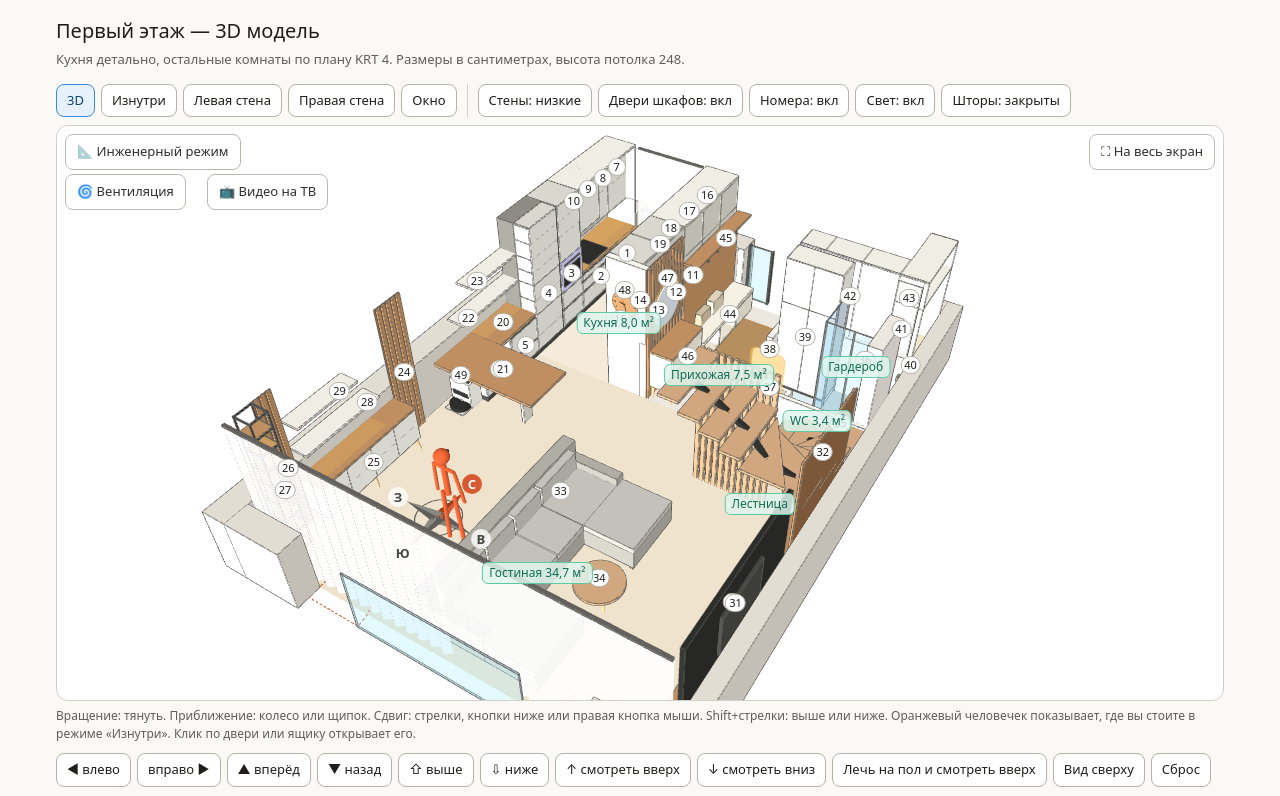
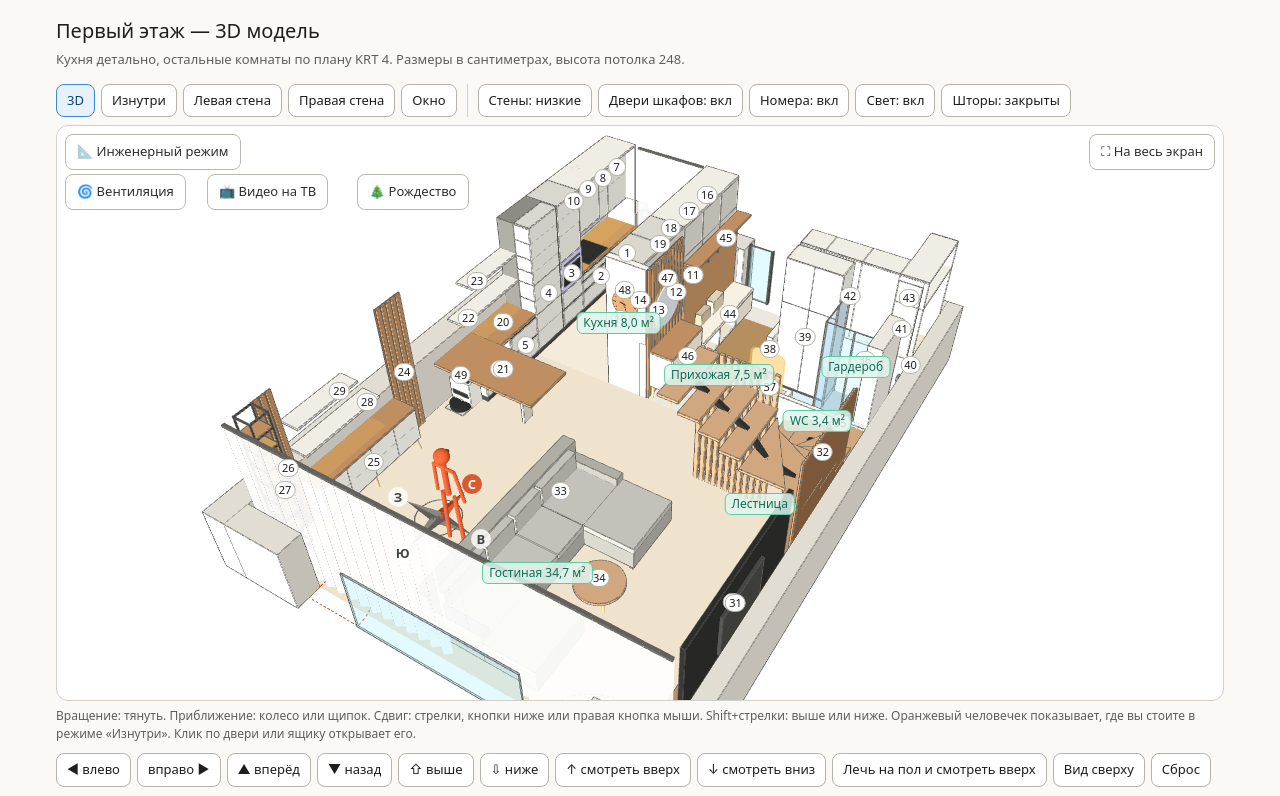
Before and after one commit to AlDrac/home-design, a plain HTML site: page index.html in a window 1280 px wide. Shown: the top 796 px of the page. Drawn offline with nearby package versions, Linux system fonts and the light colour scheme.

Commit message:
Add Christmas mode

```diff
--- a/index.html
+++ b/index.html
@@ -36,7 +36,7 @@ h1{font-size:20px;font-weight:500;margin:0 0 4px}
 .vlb,.vla{position:absolute;transform:translate(-50%,-100%);font-size:10.5px;font-weight:500;border-radius:4px;padding:1px 5px;white-space:nowrap;pointer-events:none;max-width:260px}
 .vlb{color:#0C447C;background:rgba(230,241,251,.92);border:1px solid #85B7EB}
 .vla{color:#633806;background:rgba(250,238,218,.92);border:1px solid #EF9F27}
-#venb{top:48px;left:8px}#tvb{top:48px;left:150px}#tvs{top:88px;left:8px;display:none}
+#venb{top:48px;left:8px}#tvb{top:48px;left:150px}#tvs{top:88px;left:8px;display:none}#xmb{top:48px;left:300px}
 #cap{font-size:12px;color:var(--tx2);padding:6px 0}
 #lg{display:grid;grid-template-columns:repeat(auto-fill,minmax(260px,1fr));gap:2px 16px;font-size:13px;color:var(--tx2);padding:8px 0}
 #lg b{color:var(--tx);font-weight:500}
@@ -48,7 +48,7 @@ h2{font-size:15px;font-weight:500;margin:14px 0 2px}
 <h1>Первый этаж — 3D модель</h1>
 <p class="sub">Кухня детально, остальные комнаты по плану KRT 4. Размеры в сантиметрах, высота потолка 248.</p>
 <div class="vb" id="vb"></div>
-<div id="wrap"><div id="cv" tabindex="0"></div><div id="ov"></div><div id="joy"><div id="joyk"></div></div><button id="engb" class="ovb">📐 Инженерный режим</button><button id="venb" class="ovb">🌀 Вентиляция</button><button id="tvb" class="ovb">📺 Видео на ТВ</button><button id="tvs" class="ovb">🔇 Звук выкл</button><input id="tvf" type="file" accept="video/*,image/*" style="display:none"><button id="rulb" class="ovb">📏 Рулетка</button><button id="fsm" class="ovb">Изнутри</button><button id="fsb" class="ovb">⛶ На весь экран</button></div>
+<div id="wrap"><div id="cv" tabindex="0"></div><div id="ov"></div><div id="joy"><div id="joyk"></div></div><button id="engb" class="ovb">📐 Инженерный режим</button><button id="venb" class="ovb">🌀 Вентиляция</button><button id="tvb" class="ovb">📺 Видео на ТВ</button><button id="tvs" class="ovb">🔇 Звук выкл</button><button id="xmb" class="ovb">🎄 Рождество</button><input id="tvf" type="file" accept="video/*,image/*" style="display:none"><button id="rulb" class="ovb">📏 Рулетка</button><button id="fsm" class="ovb">Изнутри</button><button id="fsb" class="ovb">⛶ На весь экран</button></div>
 <div id="cap"></div>
 <div class="vb" id="pad"></div>
 <div style="display:flex;align-items:center;gap:10px;font-size:13px;color:var(--tx2);padding:4px 0 8px"><label for="epw">Панель у лестницы (№32), ширина:</label><input id="epw" type="range" min="40" max="220" step="1" value="160" style="flex:1;max-width:320px"><span id="epwv" style="color:var(--tx);min-width:60px">160 см</span></div>
@@ -324,10 +324,10 @@ bx(G.L,'L',0,82,176,60,59.5,60,CAB);
  lbox(pv,'L',0,0,176.3,1.95,59.5,59.4,APF);lbox(pv,'L',1.95,8,182,0.4,34,48,0x2C2C2A);lbox(pv,'L',2,50,184,2.5,1.5,44,DARK);})();
 U({s:'L',z:176,w:60,y:141.5,h:106.5,x1:60,sh:[48.5,77.5],nh:1,kind:'dstack',ys:[[141.5,248]]});
 bx(G.L,'L',0,0,236,31,248,74,SH);
-U({s:'L',z:236,w:74,hmax:1,dz0:3,nh:1,y:10,h:238,x0:31,x1:60,sh:[28,72,100,131.5,155,180,209],kind:'dstack',ys:[[10,82],[82,141.5],[141.5,248]]});
-U({s:'L',z:310,w:70,y:10,h:72,x1:60,solid:1,gola:1,kind:'drawers',ys:[[10,38],[38,82]],base:1});
-U({s:'L',z:380,w:70,y:10,h:28,x1:60,solid:1,gola:1,kind:'drawers',ys:[[10,38]],base:1});
-U({s:'L',z:380,w:70,y:38,h:44,x1:60,kind:'open'});
+U({s:'L',z:236,w:74,hmax:1,dz0:3,nh:1,y:10,h:238,x0:31,x1:60,sh:[36,72,100,131.5,155,180,209],kind:'dstack',ys:[[10,82],[82,141.5],[141.5,248]]});
+U({s:'L',z:310,w:70,y:10,h:72,x1:60,solid:1,gola:1,kind:'drawers',ys:[[10,46],[46,82]],base:1});
+U({s:'L',z:380,w:70,y:10,h:36,x1:60,solid:1,gola:1,kind:'drawers',ys:[[10,46]],base:1});
+U({s:'L',z:380,w:70,y:46,h:36,x1:60,kind:'open'});
 box(G.L,0,82,0,60,4,176,TOP);
 box(G.L,0,82,310,60,4,95,TOP);
 bx(G.L,'L',0,140,310,31,3,140,FR);
@@ -841,6 +841,36 @@ G.VN=new THREE.Group();scene.add(G.VN);
 })();
 G.VN.visible=false;
 
+/* ---------- Рождественский режим ---------- */
+let xmas=false;
+G.XM=new THREE.Group();scene.add(G.XM);G.XM.visible=false;
+(()=>{let seed=7;const rnd=()=>{seed=(seed*9301+49297)%233280;return seed/233280;};
+ const cx=220,cz=808,TH=150;
+ const mat=c=>new THREE.MeshLambertMaterial({color:c});
+ const st=new THREE.Mesh(new THREE.CylinderGeometry(16,20,10,20),mat(0x8A2B1E));st.position.set(cx,5,cz);G.XM.add(st);
+ const tr=new THREE.Mesh(new THREE.CylinderGeometry(3,3.5,20,10),mat(0x6B4A2E));tr.position.set(cx,15,cz);G.XM.add(tr);
+ [[40,62,22],[33,52,62],[25,42,95],[16,32,123]].forEach(([r,h,y])=>{const c=new THREE.Mesh(new THREE.ConeGeometry(r,h,20),mat(0x2F6B3A));c.position.set(cx,y+h/2,cz);G.XM.add(c);});
+ const starM=new THREE.MeshBasicMaterial({color:0xFFD34D});
+ const sh=new THREE.Shape();for(let i=0;i<10;i++){const a=i*Math.PI/5+Math.PI/2,r=i%2?3.2:7.5;const x=Math.cos(a)*r,y=Math.sin(a)*r;i?sh.lineTo(x,y):sh.moveTo(x,y);}
+ const star=new THREE.Mesh(new THREE.ExtrudeGeometry(sh,{depth:1.5,bevelEnabled:false}),starM);star.position.set(cx,TH+12,cz);star.rotation.y=Math.PI/2;G.XM.add(star);
+ const cols=[0xD85A30,0xE24B4A,0xFFD34D,0x378ADD,0xF1EFE8,0xD4537E];
+ for(let i=0;i<70;i++){const t=rnd(),y=24+t*120,r=40*(1-t*0.82)*(0.92+rnd()*0.08),a=rnd()*Math.PI*2;
+  const isL=i%2===0,m=new THREE.Mesh(new THREE.SphereGeometry(isL?1.1:2.2,10,8),isL?new THREE.MeshBasicMaterial({color:0xFFE08A}):mat(cols[i%cols.length]));
+  m.position.set(cx+Math.cos(a)*r,y,cz+Math.sin(a)*r);G.XM.add(m);}
+ [[200,830,0xE24B4A],[238,826,0x378ADD],[214,786,0xFFD34D]].forEach(([x,z,c])=>{const b=new THREE.Mesh(new THREE.BoxGeometry(16,12,16),mat(c));b.position.set(x,6,z);G.XM.add(b);
+  const rb=new THREE.Mesh(new THREE.BoxGeometry(16.4,12.4,2),mat(0xF1EFE8));rb.position.set(x,6,z);G.XM.add(rb);});
+ // гирлянда-дождик под потолком по периметру гостиной
+ const tin=[new THREE.MeshLambertMaterial({color:0xD4AF37,emissive:0x3a2a00}),new THREE.MeshLambertMaterial({color:0xC9CED6,emissive:0x222428})];
+ const bulbC=[0xFFD34D,0xE24B4A,0x5DCAA5,0x85B7EB,0xED93B1];
+ let k=0;
+ function swags(p0,p1,n){for(let i=0;i<n;i++){const a=p0.clone().lerp(p1,i/n),b=p0.clone().lerp(p1,(i+1)/n),m=a.clone().lerp(b,0.5);m.y-=14;
+   const curve=new THREE.QuadraticBezierCurve3(a,m,b);
+   G.XM.add(new THREE.Mesh(new THREE.TubeGeometry(curve,16,1.6,6,false),tin[k++%2]));
+   for(let j=1;j<4;j++){const q=curve.getPoint(j/4);const bl=new THREE.Mesh(new THREE.SphereGeometry(1.2,8,6),new THREE.MeshBasicMaterial({color:bulbC[(k+j)%bulbC.length]}));bl.position.copy(q);bl.position.y-=1.5;G.XM.add(bl);}}}
+ const Y=241,V=(x,z)=>new THREE.Vector3(x,Y,z);
+ swags(V(7,312),V(7,846),9);swags(V(7,846),V(622,846),10);swags(V(622,846),V(622,312),9);
+})();
+
 /* ---------- Скрытие номеров за стенами ---------- */
 let lastOcc=0,occTimer=0;
 const occRay=new THREE.Raycaster();
@@ -1184,6 +1214,7 @@ function engSync(){engb.classList.toggle('on',eng);rulb.style.display=eng?'block
   document.querySelectorAll('.rl').forEach(d=>d.textContent=eng&&d.dataset.dim?d.dataset.base+' · '+d.dataset.dim:d.dataset.base);}
 engb.addEventListener('click',()=>{eng=!eng;if(eng)engBuild();else{ruler=false;rA=rB=rH=null;drawRuler();}engSync();draw();});
 document.getElementById('venb').addEventListener('click',e=>{vent=!vent;e.currentTarget.classList.toggle('on',vent);draw();});
+document.getElementById('xmb').addEventListener('click',e=>{xmas=!xmas;G.XM.visible=xmas;e.currentTarget.classList.toggle('on',xmas);draw();});
 let tvVid=null,tvUrl=null;
 const tvs=document.getElementById('tvs');
 function sndSync(){if(!tvVid){tvs.style.display='none';return;}tvs.style.display='block';tvs.textContent=tvVid.muted?'🔇 Звук выкл':'🔊 Звук вкл';tvs.classList.toggle('on',!tvVid.muted);}
```
